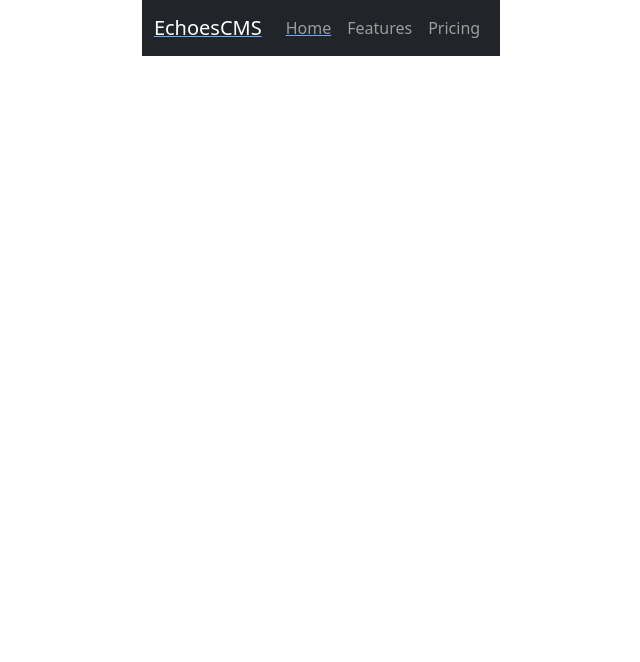
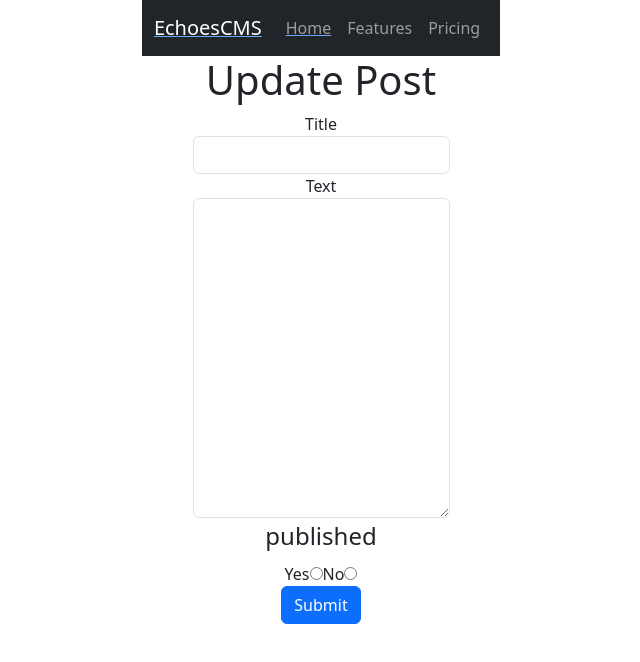
Before and after one commit to joshuaobare/blog-api, a React (Create React App) app in the folder cms/: page /admin/posts/edit/1 in a window 1280 px wide. Shown: the top 662 px of the page, without its empty margins (319-959 px from the left). Built offline with nearby package versions, Linux system fonts and the light colour scheme; no server answers.

Commit message:
fixed bug that caused 500 error when updating post - switched to post.exec() in postController

```diff
--- a/cms/src/App.css
+++ b/cms/src/App.css
@@ -120,7 +120,10 @@
   flex-direction: column;
   gap: 10px;
 }
-
+.post-form-textarea {
+  width: 60vw;
+  height: 40vh;
+}
 @keyframes App-logo-spin {
   from {
     transform: rotate(0deg);
--- a/cms/src/App.js
+++ b/cms/src/App.js
@@ -5,6 +5,7 @@ import SignUp from "./components/SignUp";
 import NavBar from "./components/NavBar";
 import FullPost from "./components/FullPost";
 import CreatePost from "./components/CreatePost";
+import EditPost from "./components/EditPost";
 import { HashRouter, Routes, Route, BrowserRouter } from "react-router-dom";
 import { useState, useEffect } from "react";
 
@@ -15,7 +16,6 @@ function App() {
     password: "",
   });
   const [loginError, setLoginError] = useState(false)
-  const [editPost, setEditPost] = useState(false)
 
   useEffect(() => {
     const token = localStorage.getItem("token");
@@ -71,6 +71,7 @@ function App() {
           <Route path="/signup" exact element={<SignUp />} />
           <Route path="/post" exact element={<CreatePost />} />
           <Route path="/posts/post/:id" element={<FullPost />} />
+          <Route path="/posts/edit/:id" element={<EditPost />} />
         </Routes>
       </BrowserRouter>
     </div>
--- a/cms/src/components/EditPost.js
+++ b/cms/src/components/EditPost.js
@@ -1,6 +1,7 @@
 import { useState, useEffect } from "react";
+import { useParams } from "react-router-dom";
 
-export default function EditPost() {
+export default function EditPost(props) {
   const [formData, setFormData] = useState({
     title: "",
     text: "",
@@ -10,12 +11,23 @@ export default function EditPost() {
 
   const [authToken, setAuthToken] = useState("");
   const [username, setUserName] = useState("");
+  const { id } = useParams();
+
 
   useEffect(() => {
+    const fetchData = async () => {
+      const postResponse = await fetch(`http://localhost:3000/posts/post/${id}`)
+      const post = await postResponse.json()
+      setFormData(post.post)
+      setFormData((prevState) => ({ ...prevState, authorName: userData.name }));
+
+    }
+
     setAuthToken(localStorage.getItem("token"));
     const userData = JSON.parse(localStorage.getItem("user"));
-    setFormData((prevState) => ({ ...prevState, authorName: userData.name }));
-  }, []);
+    fetchData()
+
+  }, [id]);
 
   const handleChange = (e) => {
     const { name, value, type } = e.target;
@@ -29,7 +41,7 @@ export default function EditPost() {
   const handleSubmit = async (e) => {
     e.preventDefault();
     try{
-      const response = await fetch("http://localhost:3000/admin/post", {
+      const response = await fetch(`http://localhost:3000/admin/post/${id}`, {
         method: "PUT",
         headers: {
           "Content-type": "application/json",
@@ -45,6 +57,7 @@ export default function EditPost() {
         authorName: "",
       })
 
+
     } catch(err){
       console.error(err)
     }
@@ -53,7 +66,7 @@ export default function EditPost() {
 
   return (
     <div className="create-post">
-      <h1>Create Post</h1>
+      <h1>Update Post</h1>
       <form method="post" onSubmit={handleSubmit}>
         <div className="form-group">
           <label htmlFor="title">Title</label>
@@ -69,7 +82,7 @@ export default function EditPost() {
         <div className="form-group">
           <label htmlFor="text">Text</label>
           <textarea
-            className="form-control"
+            className="form-control post-form-textarea"
             type="text"
             name="text"
             id="text"
--- a/cms/src/components/FullPost.js
+++ b/cms/src/components/FullPost.js
@@ -1,5 +1,5 @@
 import { useEffect, useState } from "react";
-import { useParams } from "react-router-dom";
+import { useParams, Link } from "react-router-dom";
 import Comment from "./Comment";
 import Button from "react-bootstrap/Button";
 import Form from "react-bootstrap/Form";
@@ -64,7 +64,9 @@ export default function FullPost(props) {
         </div>
       </div>
       <div className="full-post-edit-btn-cont">
+        <Link to={`/posts/edit/${id}`}>
         <button className="btn btn-danger">Edit Post</button>
+        </Link>
       </div>
       <p className="full-post-text">{postData.text}</p>
       <h3>Comments</h3>
```
Also changed, not shown: 1 other file (tests, documents, lock files or other folders).
